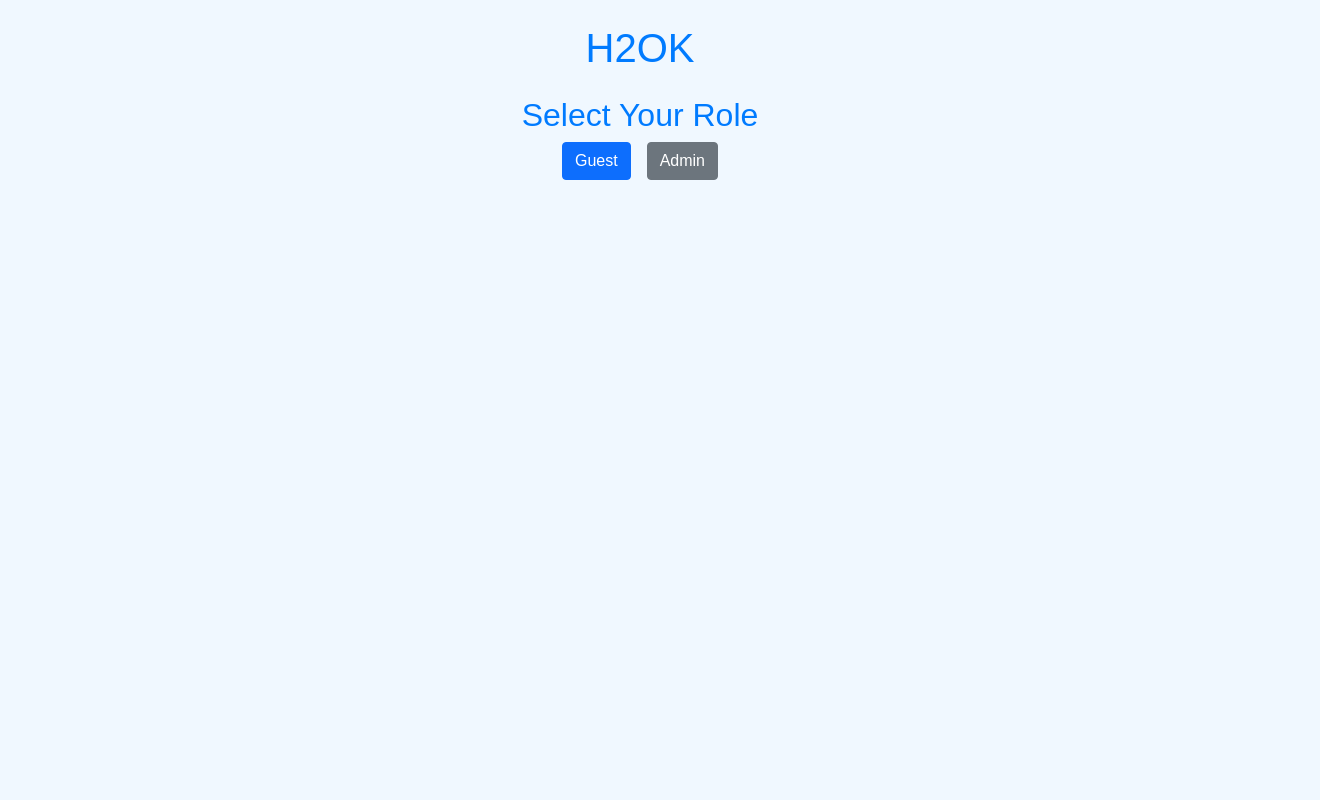
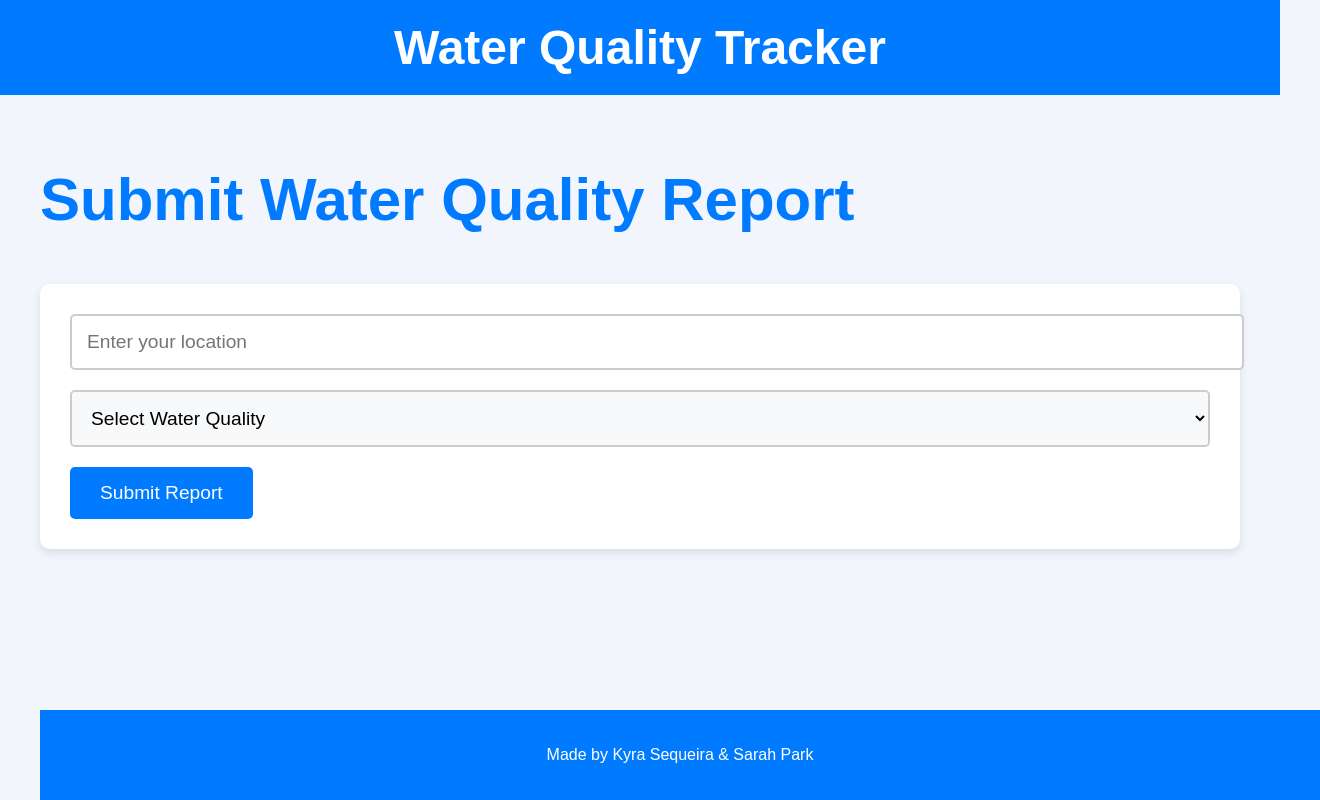
Before and after one commit to dsk247/redesigned-octo-funicular, a plain HTML site: page a9165/index.html in a window 1280 px wide. Shown: the whole page, 1320 px wide, since content can reach past the window. Drawn offline with nearby package versions, Linux system fonts and the light colour scheme.

Commit message:
Update index.html

```diff
--- a/a9165/index.html
+++ b/a9165/index.html
@@ -3,29 +3,145 @@
 <head>
     <meta charset="UTF-8">
     <meta name="viewport" content="width=device-width, initial-scale=1.0">
-    <title>H2OK - Choose Role</title>
-    <link href="https://cdn.jsdelivr.net/npm/bootstrap@5.1.3/dist/css/bootstrap.min.css" rel="stylesheet">
-    <link rel="stylesheet" href="style.css">
+    <title>Water Quality Tracker</title>
+    <style>
+        body {
+            font-family: 'Arial', sans-serif;
+            background-color: #f2f6fc;
+            color: #333;
+            margin: 0;
+            padding: 0;
+        }
+
+        .container {
+            max-width: 1200px;
+            margin: 0 auto;
+            padding: 20px;
+        }
+
+        header {
+            background-color: #007BFF;
+            padding: 20px 0;
+            text-align: center;
+            color: white;
+        }
+
+        header h1 {
+            font-size: 3em;
+            margin: 0;
+        }
+
+        .page-title {
+            font-size: 2.5em;
+            margin-bottom: 20px;
+            color: #007BFF;
+        }
+
+        .btn {
+            background-color: #007BFF;
+            color: white;
+            padding: 15px 30px;
+            text-align: center;
+            border: none;
+            cursor: pointer;
+            font-size: 1.2em;
+            border-radius: 5px;
+            transition: background-color 0.3s;
+        }
+
+        .btn:hover {
+            background-color: #0056b3;
+        }
+
+        .form-container {
+            background-color: white;
+            padding: 30px;
+            border-radius: 10px;
+            box-shadow: 0 4px 10px rgba(0, 0, 0, 0.1);
+        }
+
+        .input-field {
+            width: 100%;
+            padding: 15px;
+            margin-bottom: 20px;
+            border: 2px solid #ccc;
+            border-radius: 5px;
+            font-size: 1.2em;
+        }
+
+        .input-field:focus {
+            border-color: #007BFF;
+            outline: none;
+        }
+
+        .select-box {
+            width: 100%;
+            padding: 15px;
+            margin-bottom: 20px;
+            border: 2px solid #ccc;
+            border-radius: 5px;
+            font-size: 1.2em;
+            background-color: #f8f9fa;
+        }
+
+        .select-box:focus {
+            border-color: #007BFF;
+            outline: none;
+        }
+
+        footer {
+            background-color: #007BFF;
+            color: white;
+            text-align: center;
+            padding: 20px 0;
+            position: absolute;
+            bottom: 0;
+            width: 100%;
+        }
+    </style>
 </head>
 <body>
+    <header>
+        <h1>Water Quality Tracker</h1>
+    </header>
+
     <div class="container">
-        <h1 class="text-center my-4">H2OK</h1>
+        <div class="page-title">
+            <h2>Submit Water Quality Report</h2>
+        </div>
 
-        <h2 class="text-center">Select Your Role</h2>
-        <div class="d-flex justify-content-center">
-            <button class="btn btn-primary mx-2" onclick="goToGuestPage()">Guest</button>
-            <button class="btn btn-secondary mx-2" onclick="goToAdminLogin()">Admin</button>
+        <div class="form-container">
+            <form id="submitReportForm">
+                <input class="input-field" type="text" id="location" placeholder="Enter your location" required>
+                <select class="select-box" id="waterQuality">
+                    <option value="">Select Water Quality</option>
+                    <option value="Good">Good</option>
+                    <option value="Fair">Fair</option>
+                    <option value="Poor">Poor</option>
+                </select>
+                <button type="submit" class="btn">Submit Report</button>
+            </form>
         </div>
+
+        <footer>
+            <p>Made by Kyra Sequeira & Sarah Park</p>
+        </footer>
     </div>
 
     <script>
-        function goToGuestPage() {
-            window.location.href = "guest.html";
-        }
+        document.getElementById("submitReportForm").addEventListener("submit", function(event) {
+            event.preventDefault();
 
-        function goToAdminLogin() {
-            window.location.href = "admin-login.html";
-        }
+            const location = document.getElementById("location").value;
+            const waterQuality = document.getElementById("waterQuality").value;
+
+            if (location && waterQuality) {
+                alert("Report submitted! Location: " + location + " | Water Quality: " + waterQuality);
+                // Here you would also make an API call to save this data
+            } else {
+                alert("Please fill in both fields.");
+            }
+        });
     </script>
 </body>
 </html>
```
